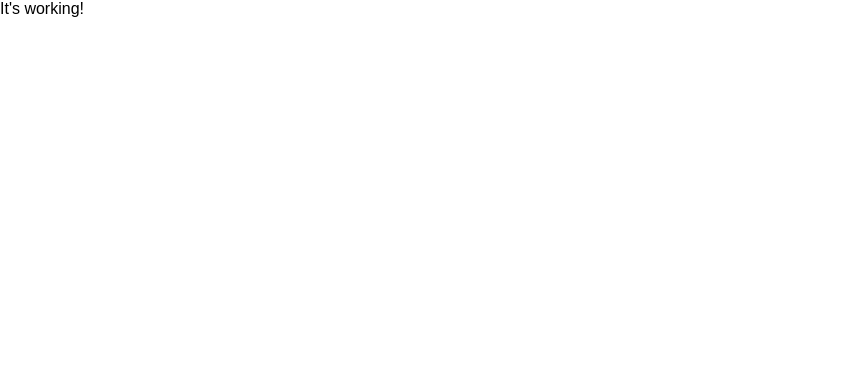
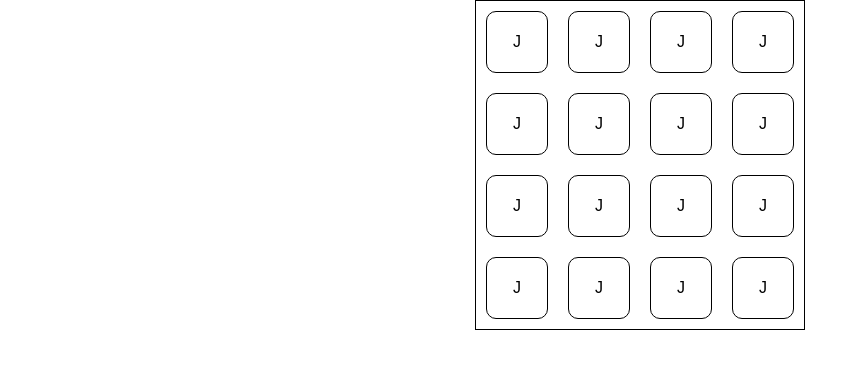
Before and after one commit to jefftam23/scramble-with-self, a website built with webpack: page index.html in a window 1280 px wide. Shown: the whole page, without its empty margins (0-867 px from the left). Built offline with nearby package versions, Linux system fonts and the light colour scheme.

Commit message:
Populate game board with single letter and style board

```diff
--- a/css/game.css
+++ b/css/game.css
@@ -13,3 +13,40 @@ body {
 ul {
   list-style: none;
 }
+
+.noselect {
+  -webkit-touch-callout: none; /* iOS Safari */
+    -webkit-user-select: none; /* Safari */
+     -khtml-user-select: none; /* Konqueror HTML */
+       -moz-user-select: none; /* Firefox */
+        -ms-user-select: none; /* Internet Explorer/Edge */
+            user-select: none; /* Non-prefixed version, currently
+                                  supported by Chrome and Opera */
+}
+
+#board > ul {
+  border: 1px solid black;
+  margin: 0 auto;
+  width: 328px;
+  height: 328px;
+}
+
+#board li {
+  display: inline-block;
+  border: 1px solid black;
+  border-radius: 10px;
+  width: 60px;
+  height: 60px;
+  margin: 10px;
+}
+
+#board span {
+  display: block;
+  text-align: center;
+  vertical-align: middle;
+  line-height: 60px; /* same height as li */
+}
+
+#board span:hover {
+  cursor: pointer;
+}
--- a/js/board.js
+++ b/js/board.js
@@ -1,7 +1,30 @@
 class Board {
   constructor($el) {
     this.$el = $el;
-    $el.html("It's working!");
+
+    this.setup();
+  }
+
+  resetBoard() {
+    let randomLetter = "J";
+    $("#board span").html(randomLetter);
+  }
+
+  setup() {
+    const $ul = $("<ul>");
+
+    for (let rowIdx = 0; rowIdx < 4; rowIdx++) {
+      for (let colIdx = 0; colIdx < 4; colIdx++) {
+        let $li = $("<li>");
+        $li.data("pos", [rowIdx, colIdx]);
+        let $span = $("<span class='noselect'></span>");
+        $li.append($span);
+        $ul.append($li);
+      }
+    }
+
+    this.$el.append($ul);
+    this.resetBoard();
   }
 }
 
```
